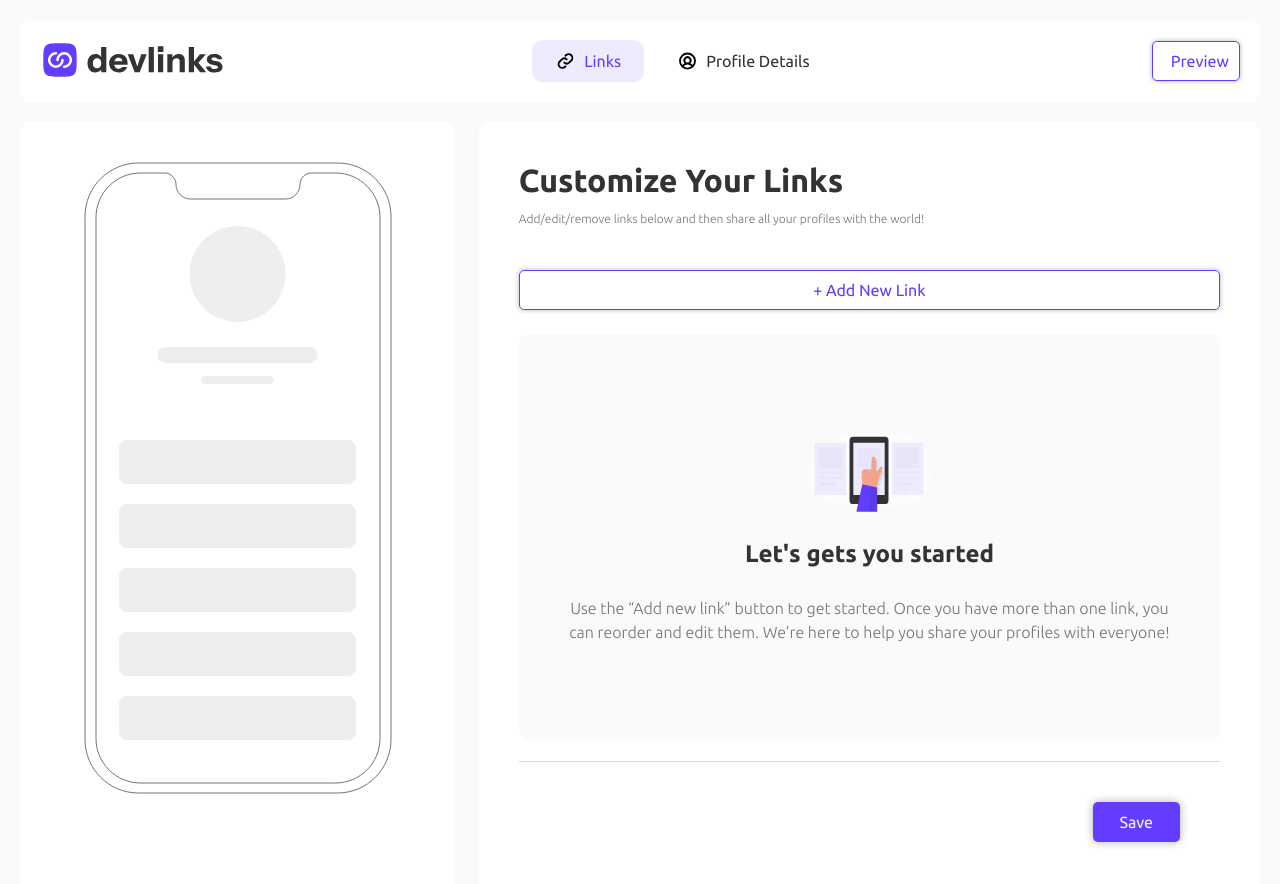
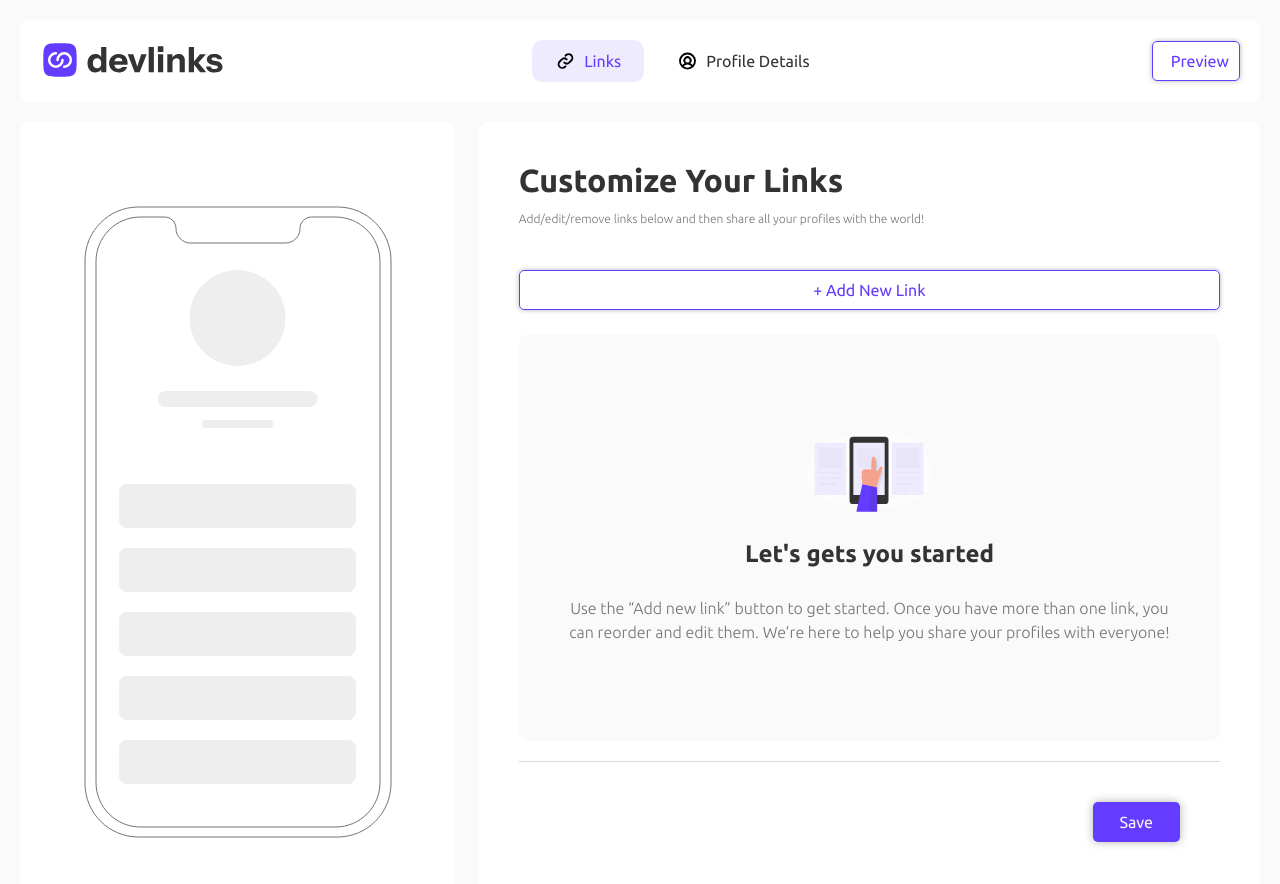
Before and after one commit to hidalest/link-sharing-app, a React (Vite) app: page /home in a window 1280 px wide. Shown: the top 884 px of the page. Built offline with nearby package versions, Linux system fonts and the light colour scheme.

Commit message:
fix: adjusted some css styles from the mockup

```diff
--- a/src/components/PhoneMockup/PhoneMockup.module.scss
+++ b/src/components/PhoneMockup/PhoneMockup.module.scss
@@ -5,13 +5,14 @@
   display: flex;
   flex-direction: column;
   align-items: center;
+  justify-content: center;
   width: 43.5rem;
 
   position: relative;
 
   .linkContainer {
     position: absolute;
-    top: 30.8rem;
+    top: 35rem;
     width: 25rem;
     height: 33rem;
     overflow-y: auto;
```
